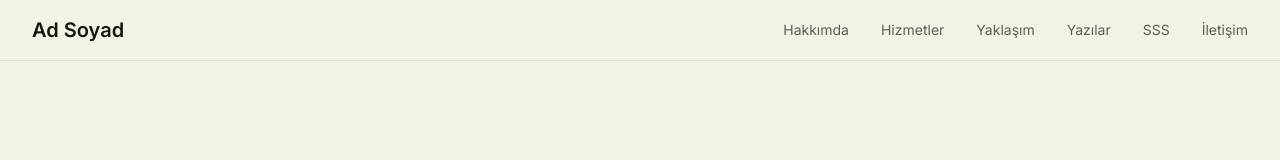
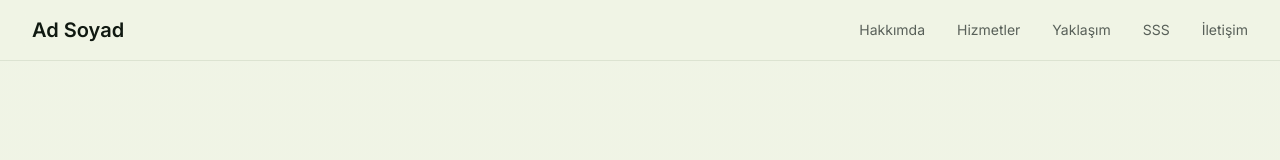
Before and after one commit to signtraceapp-ctrl/psychofolio-template-serene, a Next.js app: page / in a window 1280 px wide. Shown: the top 160 px of the page. Built offline with nearby package versions, Linux system fonts and the light colour scheme.

Commit message:
remove: yazilar nav linki kaldirildi

```diff
--- a/app/layout.tsx
+++ b/app/layout.tsx
@@ -30,7 +30,6 @@ const navLinks = [
   { href: "/hakkimda", label: "Hakkımda" },
   { href: "/hizmetler", label: "Hizmetler" },
   { href: "/yaklasim", label: "Yaklaşım" },
-  { href: "/yazilar", label: "Yazılar" },
   { href: "/sss", label: "SSS" },
   { href: "/iletisim", label: "İletişim" },
 ];
```
